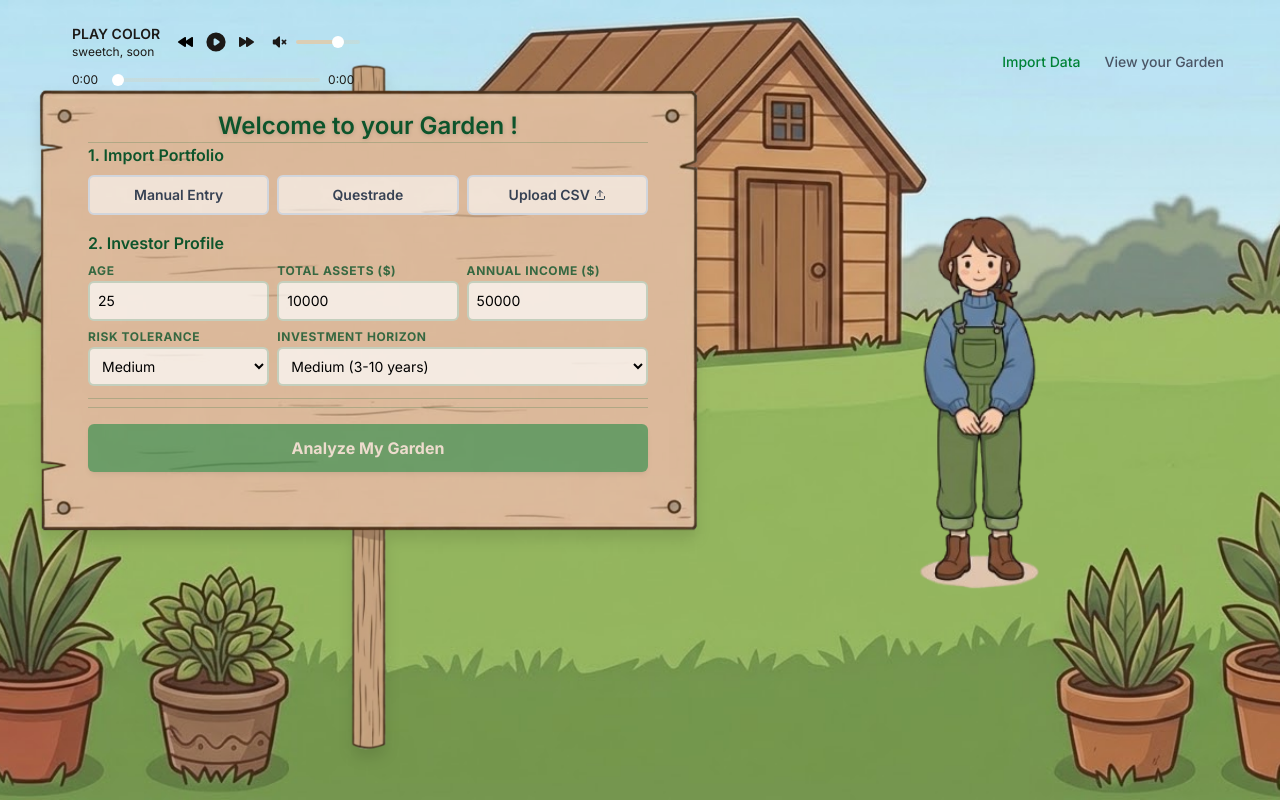
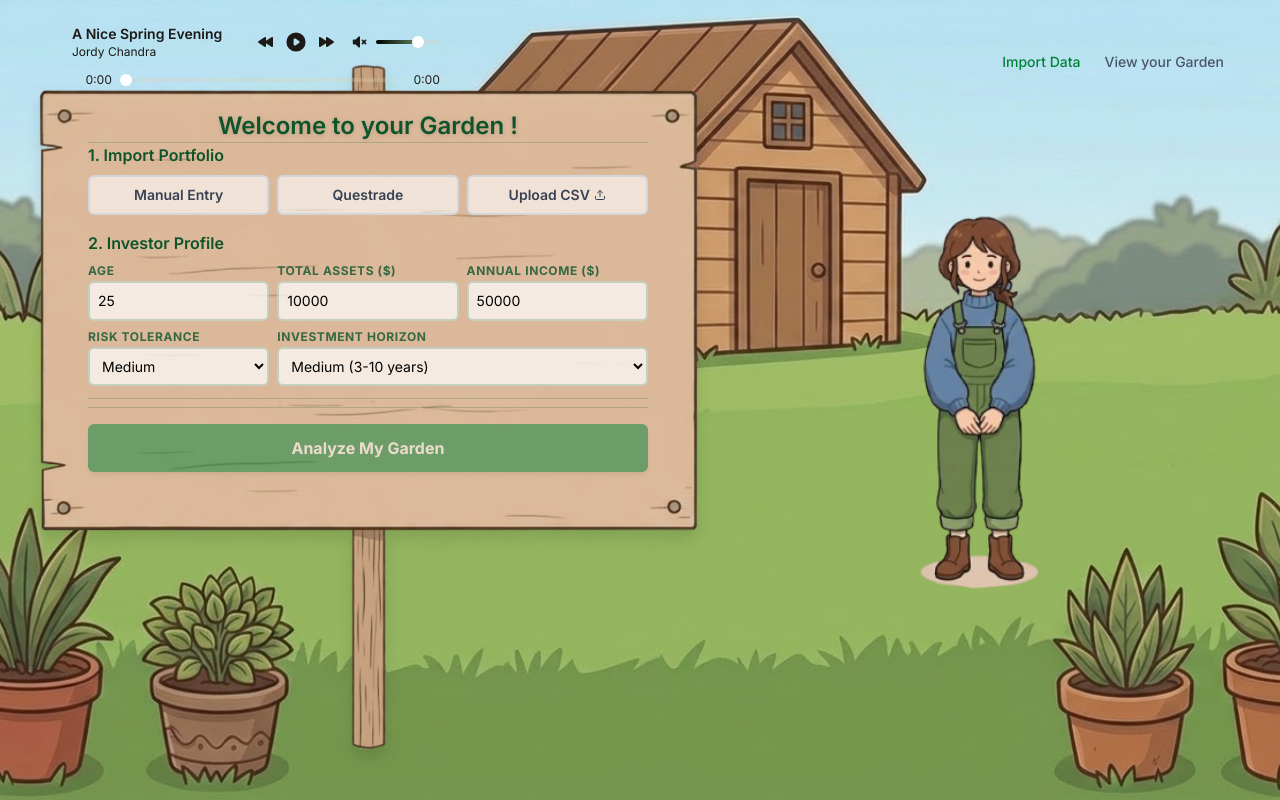
Before and after one commit to anthskti/Clementine, a Next.js app in the folder frontend/: page / in a window 1280 px wide. Built offline with nearby package versions, Linux system fonts and the light colour scheme; no server answers.

Commit message:
Feature: Music Player working. added two songs, fixed size, updated colours

```diff
--- a/frontend/src/components/MusicPlayer.tsx
+++ b/frontend/src/components/MusicPlayer.tsx
@@ -1,4 +1,10 @@
-import React, { useState, useRef, useEffect } from "react";
+import React, {
+  useState,
+  useRef,
+  useEffect,
+  ChangeEvent,
+  FormEvent,
+} from "react";
 
 const MusicPlayer = () => {
   const [isPlaying, setIsPlaying] = useState(false);
@@ -11,9 +17,14 @@ const MusicPlayer = () => {
   // Your music playlist
   const playlist = [
     {
-      title: "PLAY COLOR", // title
-      artist: "sweetch, soon", // artist names
-      src: "/music/play_color.mp3", // music file name
+      title: "A Nice Spring Evening", // title
+      artist: "Jordy Chandra", // artist names
+      src: "/music/nice_spring_evening.mp3", // music file name
+    },
+    {
+      title: "PLAY COLOR",
+      artist: "sweetch, soon",
+      src: "/music/play_color.mp3",
     },
   ];
 
@@ -30,6 +41,8 @@ const MusicPlayer = () => {
     const newTrack =
       currentTrack === 0 ? playlist.length - 1 : currentTrack - 1;
     setCurrentTrack(newTrack);
+    setCurrentTime(0);
+    setDuration(0);
     setIsPlaying(true);
   };
 
@@ -37,10 +50,12 @@ const MusicPlayer = () => {
     const newTrack =
       currentTrack === playlist.length - 1 ? 0 : currentTrack + 1;
     setCurrentTrack(newTrack);
+    setCurrentTime(0);
+    setDuration(0);
     setIsPlaying(true);
   };
 
-  const handleVolumeChange = (e: any) => {
+  const handleVolumeChange = (e: ChangeEvent<HTMLInputElement>) => {
     const newVolume = parseFloat(e.target.value);
     setVolume(newVolume);
     if (audioRef.current) {
@@ -48,24 +63,49 @@ const MusicPlayer = () => {
     }
   };
 
-  const handleTimeUpdate = () => {
-    if (audioRef.current) {
-      setCurrentTime(audioRef.current.currentTime);
+  const syncPlaybackState = () => {
+    if (!audioRef.current) {
+      return;
     }
+
+    const nextDuration = audioRef.current.duration;
+    const safeDuration = Number.isFinite(nextDuration) ? nextDuration : 0;
+    const safeCurrentTime =
+      safeDuration > 0
+        ? Math.min(audioRef.current.currentTime, safeDuration)
+        : audioRef.current.currentTime;
+
+    setDuration(safeDuration);
+    setCurrentTime(safeCurrentTime);
   };
 
   const handleLoadedMetadata = () => {
     if (audioRef.current) {
-      setDuration(audioRef.current.duration);
+      syncPlaybackState();
     }
   };
 
-  const handleProgressChange = (e: any) => {
-    const newTime = parseFloat(e.target.value);
-    setCurrentTime(newTime);
+  const handleDurationChange = () => {
+    if (audioRef.current) {
+      syncPlaybackState();
+    }
+  };
+
+  const setProgressTime = (newTime: number) => {
     if (audioRef.current) {
       audioRef.current.currentTime = newTime;
     }
+    setCurrentTime(newTime);
+  };
+
+  const handleProgressChange = (e: ChangeEvent<HTMLInputElement>) => {
+    const newTime = parseFloat(e.target.value);
+    setProgressTime(newTime);
+  };
+
+  const handleProgressInput = (e: FormEvent<HTMLInputElement>) => {
+    const newTime = parseFloat(e.currentTarget.value);
+    setProgressTime(newTime);
   };
 
   const formatTime = (time: number) => {
@@ -84,12 +124,33 @@ const MusicPlayer = () => {
     }
   }, [currentTrack, isPlaying]);
 
+  useEffect(() => {
+    const audio = audioRef.current;
+    if (!audio) {
+      return;
+    }
+
+    const handleTimeUpdate = () => syncPlaybackState();
+    const handleLoadedMetadata = () => syncPlaybackState();
+    const handleDurationChange = () => syncPlaybackState();
+
+    audio.addEventListener("timeupdate", handleTimeUpdate);
+    audio.addEventListener("loadedmetadata", handleLoadedMetadata);
+    audio.addEventListener("durationchange", handleDurationChange);
+
+    return () => {
+      audio.removeEventListener("timeupdate", handleTimeUpdate);
+      audio.removeEventListener("loadedmetadata", handleLoadedMetadata);
+      audio.removeEventListener("durationchange", handleDurationChange);
+    };
+  }, [currentTrack]);
+
   return (
-    <div className="px-4 py-3 rounded-lg block z-50">
+    <div className="w-[400px] px-4 py-3 rounded-lg block z-50">
       <div className="flex flex-col space-y-3">
         <div className="flex items-center space-x-4">
           {/* Track Info */}
-          <div className="min-w-0 shrink-0">
+          <div className="min-w-0 flex-1">
             <h3 className="text-stone-900 font-semibold text-sm truncate">
               {playlist[currentTrack]?.title || "No Track"}
             </h3>
@@ -101,7 +162,7 @@ const MusicPlayer = () => {
           <div className="flex items-center space-x-2">
             <button
               onClick={playPrevious}
-              className="textstone-900] hover:text-stone-600 transition-colors"
+              className="text-stone-900 hover:text-stone-600 transition-colors"
             >
               <svg className="w-5 h-5" fill="currentColor" viewBox="0 0 20 20">
                 <path d="M8.445 14.832A1 1 0 0010 14v-2.798l5.445 3.63A1 1 0 0017 14V6a1 1 0 00-1.555-.832L10 8.798V6a1 1 0 00-1.555-.832l-6 4a1 1 0 000 1.664l6 4z" />
@@ -171,7 +232,7 @@ const MusicPlayer = () => {
               onChange={handleVolumeChange}
               className="w-16 h-1 bg-stone-900/80 rounded-lg appearance-none cursor-pointer slider"
               style={{
-                background: `linear-gradient(to right, #DBCEB4 0%, #DBCEB4 ${volume * 100}%, rgba(219, 206, 180, 0.3) ${volume * 100}%, rgba(219, 206, 180, 0.3) 100%)`,
+                background: `linear-gradient(to right, #000000 0%, #628A62 ${volume * 100}%, rgba(219, 206, 180, 0.3) ${volume * 100}%, rgba(219, 206, 180, 0.3) 100%)`,
                 WebkitAppearance: "none",
                 appearance: "none",
               }}
@@ -181,7 +242,7 @@ const MusicPlayer = () => {
 
         {/* Progress Bar */}
         <div className="flex items-center space-x-2">
-          <span className="text-stone-900 text-xs w-8">
+          <span className="text-stone-900 text-xs w-10 text-right tabular-nums">
             {formatTime(currentTime)}
           </span>
           <input
@@ -189,16 +250,17 @@ const MusicPlayer = () => {
             min="0"
             max={duration || 0}
             step="0.1"
-            value={currentTime}
+            value={duration > 0 ? Math.min(currentTime, duration) : 0}
             onChange={handleProgressChange}
+            onInput={handleProgressInput}
             className="flex-1 h-1 bg-stone-900/80 rounded-lg appearance-none cursor-pointer progress-slider"
             style={{
-              background: `linear-gradient(to right, #DBCEB4 0%, #DBCEB4 ${duration > 0 ? (currentTime / duration) * 100 : 0}%, rgba(219, 206, 180, 0.3) ${duration > 0 ? (currentTime / duration) * 100 : 0}%, rgba(219, 206, 180, 0.3) 100%)`,
+              background: `linear-gradient(to right, #000000 0%, #628A62 ${duration > 0 ? (currentTime / duration) * 100 : 0}%, rgba(219, 206, 180, 0.3) ${duration > 0 ? (currentTime / duration) * 100 : 0}%, rgba(219, 206, 180, 0.3) 100%)`,
               WebkitAppearance: "none",
               appearance: "none",
             }}
           />
-          <span className="text-stone-900 text-xs w-8">
+          <span className="text-stone-900 text-xs w-10 text-right tabular-nums">
             {formatTime(duration)}
           </span>
         </div>
@@ -208,8 +270,10 @@ const MusicPlayer = () => {
           ref={audioRef}
           src={playlist[currentTrack]?.src}
           onEnded={playNext}
-          onTimeUpdate={handleTimeUpdate}
           onLoadedMetadata={handleLoadedMetadata}
+          onDurationChange={handleDurationChange}
+          onPlay={() => setIsPlaying(true)}
+          onPause={() => setIsPlaying(false)}
           onLoadedData={() => {
             if (audioRef.current) {
               audioRef.current.volume = volume;
```
Also changed, not shown: 2 other files (tests, documents, lock files or other folders).
